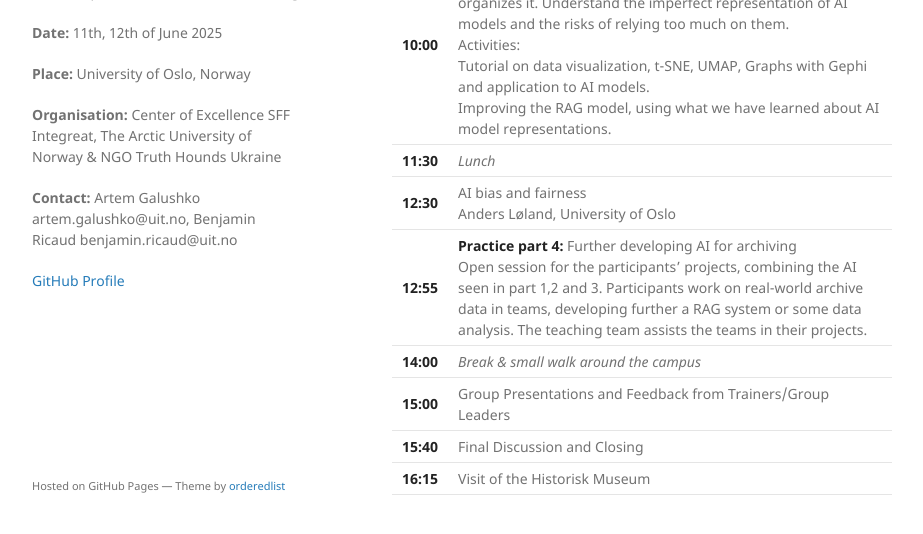
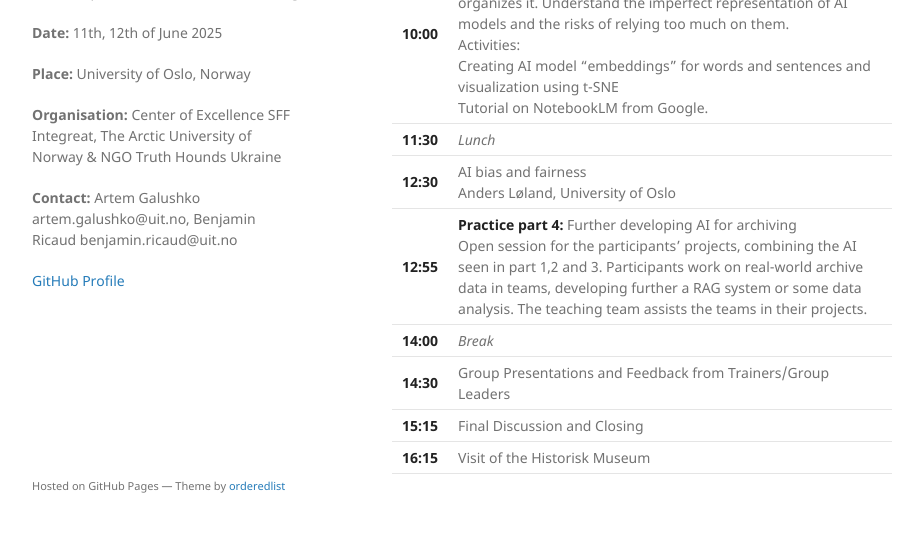
Before and after one commit to AIforJustice/AIforJustice.github.io, a Jekyll site: the page built from index.md, in a window 1280 px wide and 900 px high, scrolled down 2189 px, cut to the strip 335-869 px from the top of the window. Shown: the whole strip, without its empty margins (178-1101 px from the left). Built offline with Jekyll 4.4.1, drawn with Linux system fonts in a browser that asks for light colours; our own code applies the rules of GitHub Pages for plain Markdown files.

Commit message:
Update program 2nd day

```diff
--- a/index.md
+++ b/index.md
@@ -46,11 +46,11 @@ During the workshop, participants will test AI models in practice helped by the
 |**9:00**| Presentation of activities conducted by the Norwegian Helsinki Committee <br> Aage Borchgrevink and Ana Pashalishvili, Norwegian Helsinki Committee |
 |**9:20**| Managing databases and digital archives: challenges and opportunities in Ukraine (TBC)<br> Valentyna Soloviova, Analytical Department Manager, NGO Truth Hounds |
 |**09:40**| *Coffee break*|
-|**10:00**| **Practice part 3:** Understanding the AI representation of data<br>Goal: understand how an AI model represents the data and organizes it. Understand the imperfect representation of AI models and the risks of relying too much on them.<br>Activities:<br>Tutorial on data visualization, t-SNE, UMAP, Graphs with Gephi and application to AI models.<br>Improving the RAG model, using what we have learned about AI model representations.|
+|**10:00**| **Practice part 3:** Understanding the AI representation of data<br>Goal: understand how an AI model represents the data and organizes it. Understand the imperfect representation of AI models and the risks of relying too much on them.<br>Activities:<br>Creating AI model "embeddings" for words and sentences and visualization using t-SNE <br> Tutorial on NotebookLM from Google.|
 |**11:30**|*Lunch*|
 |**12:30**|AI bias and fairness <br> Anders Løland, University of Oslo|
 |**12:55**|   **Practice part 4:** Further developing AI for archiving<br>Open session for the participants' projects, combining the AI seen in part 1,2 and 3. Participants work on real-world archive data in teams, developing further a RAG system or some data analysis. The teaching team assists the teams in their projects.
-|**14:00**| *Break & small walk around the campus*|
-|**15:00**| Group Presentations and Feedback from Trainers/Group Leaders|
-|**15:40**| Final Discussion and Closing  |
+|**14:00**| *Break*|
+|**14:30**| Group Presentations and Feedback from Trainers/Group Leaders|
+|**15:15**| Final Discussion and Closing  |
 |**16:15**| Visit of the Historisk Museum |
```
